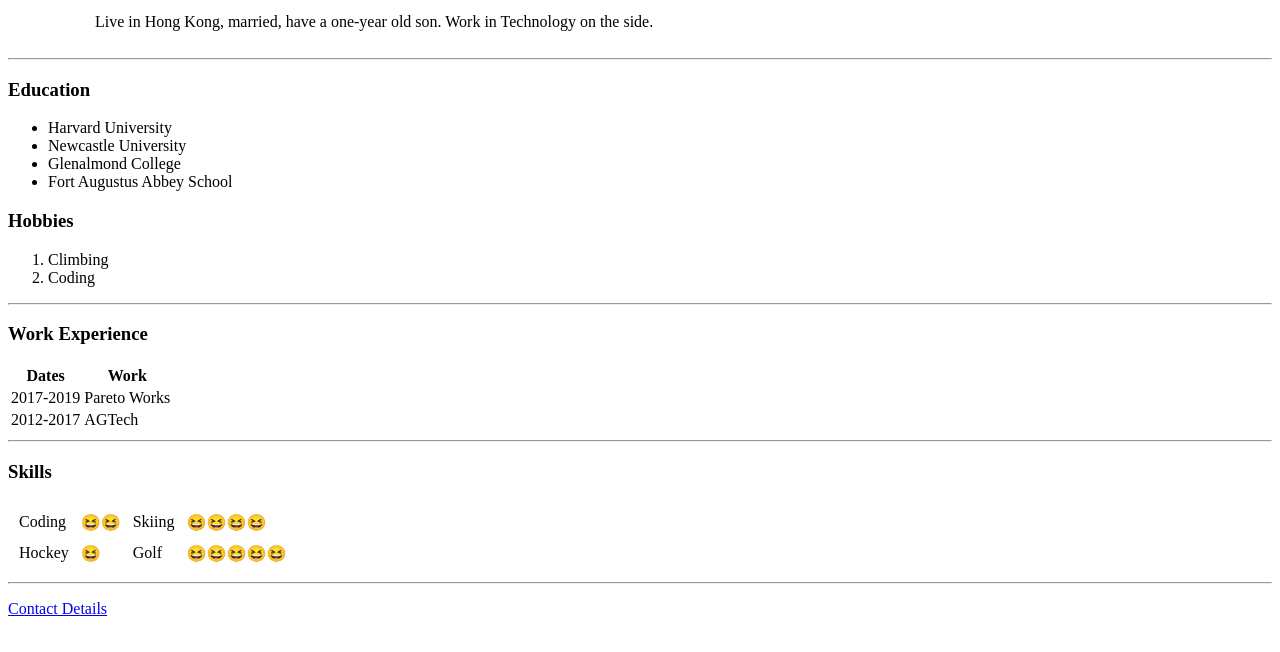
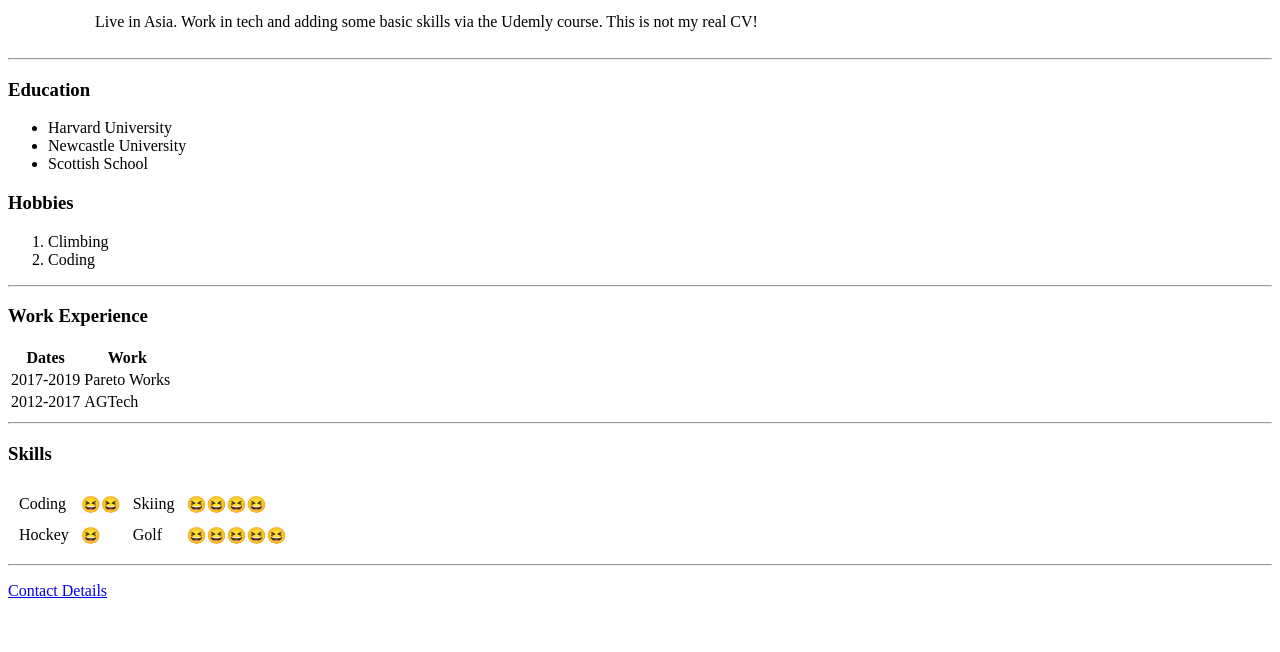
Before and after one commit to byrnge/cv, a plain HTML site: page index.html in a window 1280 px wide. Shown: the part 112-764 px from the top of the page. Drawn offline with Linux system fonts and the light colour scheme.

Commit message:
first edit

```diff
--- a/index.html
+++ b/index.html
@@ -13,7 +13,7 @@
       <td>
         <h1> Geaspar Byrne</h1>
         <p><em>Founder and CEO of <strong><a href="https://the-bvgroup.com/">The BV Group</a></strong>.</em></p>
-        <p>Live in Hong Kong, married, have a one-year old son. Work in Technology on the side.</p>
+        <p>Live in Asia. Work in tech and adding some basic skills via the Udemly course. This is not my real CV!</p>
       </td>
     </tr>
   </table>
@@ -23,8 +23,7 @@
   <ul>
     <li>Harvard University</li>
     <li>Newcastle University</li>
-    <li>Glenalmond College</li>
-    <li>Fort Augustus Abbey School</li>
+    <li>Scottish School</li>
   </ul>
 
   <h3>Hobbies</h3>
```
